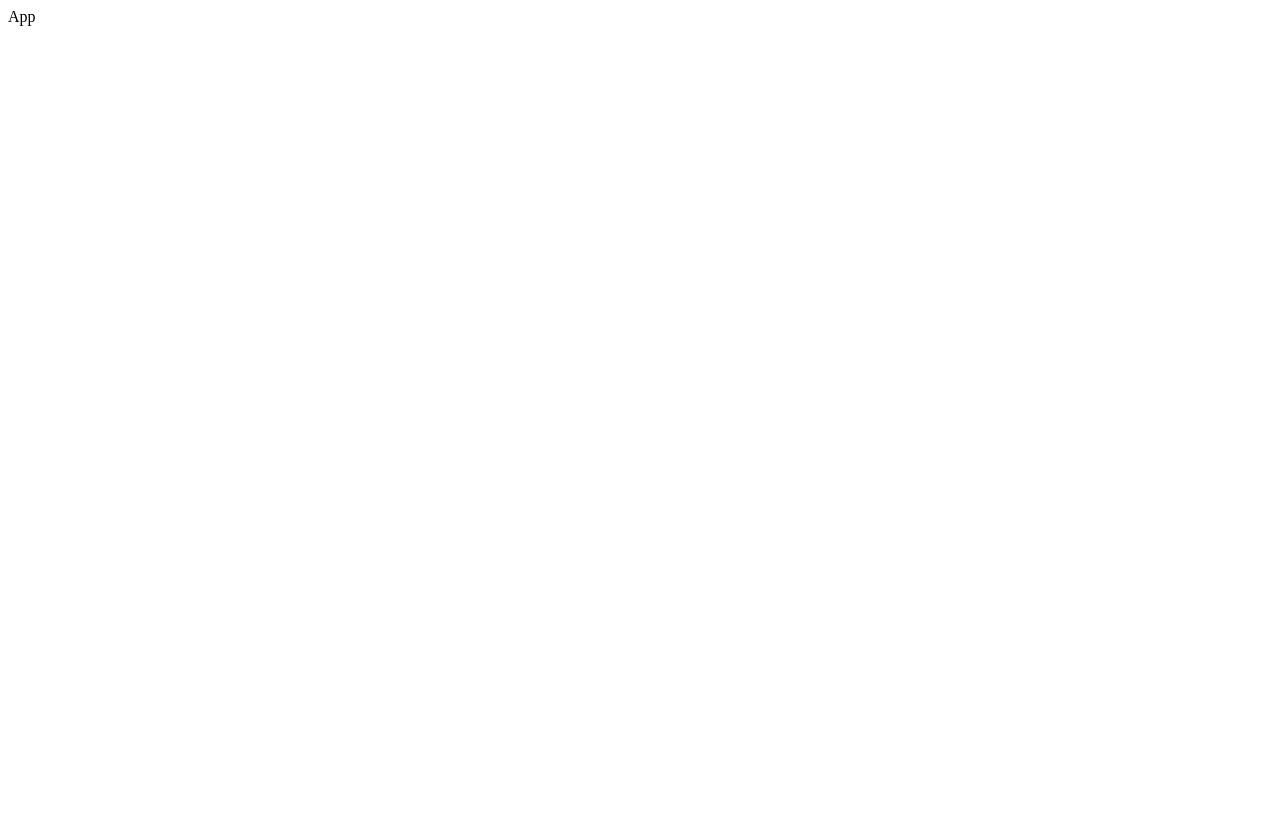
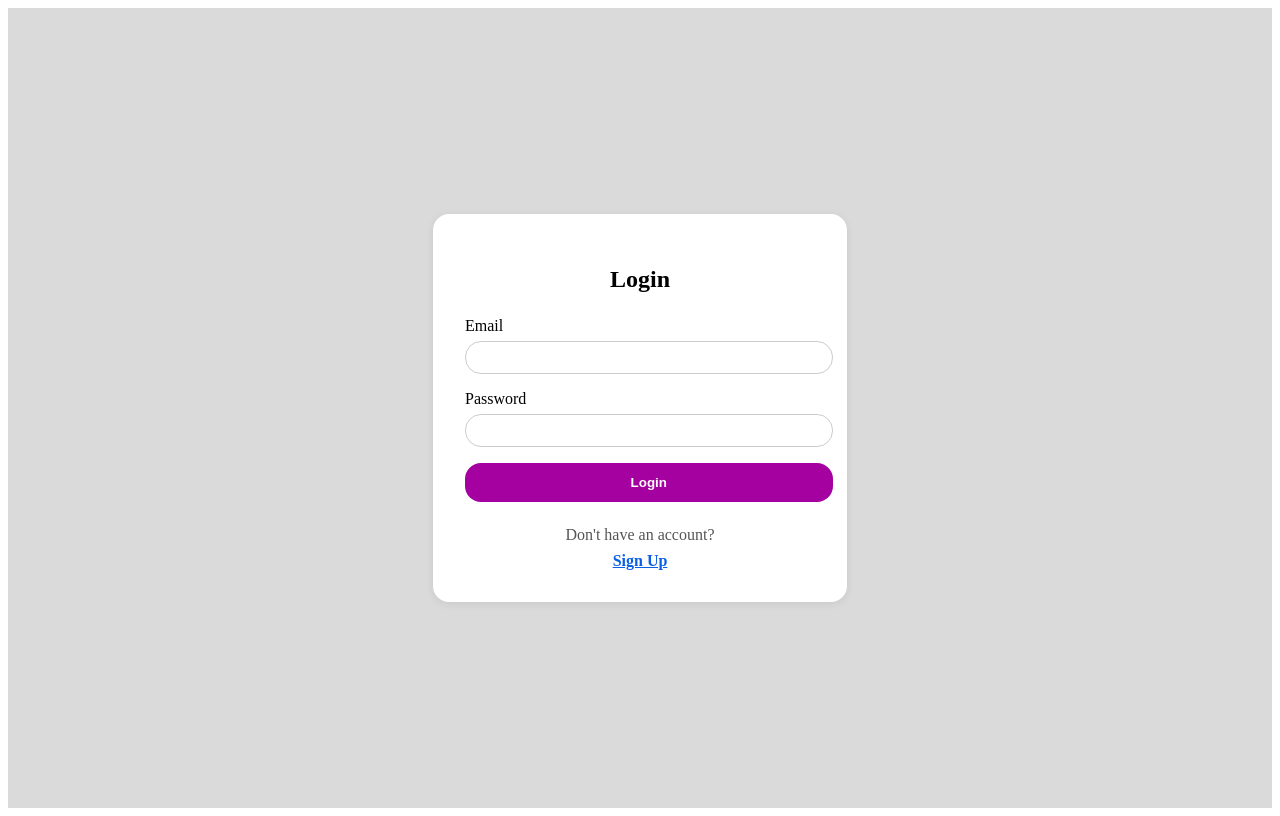
Before and after one commit to Akash-Hedaoo/saloonGo, a React (Vite) app in the folder front-end/: page / in a window 1280 px wide. Built offline with nearby package versions, Linux system fonts and the light colour scheme.

Commit message:
Implement login page with state management and dark mode support; update app structure to include user profile and search dashboard components

```diff
--- a/front-end/src/App.jsx
+++ b/front-end/src/App.jsx
@@ -1,8 +1,14 @@
 import React from 'react'
-
+import SearchDashboard from './pages/SearchDashboard'
+import UserProfile from './pages/UserProfile'
+import Login from './pages/Login'
 const App = () => {
   return (
-    <div>App</div>
+    <div>
+      <SearchDashboard />
+      <UserProfile />
+      <Login />
+    </div>
   )
 }
 
--- a/front-end/src/pages/Login.jsx
+++ b/front-end/src/pages/Login.jsx
@@ -1,7 +1,72 @@
-import React from 'react';
+import React, { useState, useEffect } from 'react';
+import './login.css';
 
 const Login = () => {
-  return <div>Login Page</div>;
+  const [isDark, setIsDark] = useState(false);
+
+  useEffect(() => {
+    const mq = window.matchMedia('(prefers-color-scheme: dark)');
+    setIsDark(mq.matches);
+    const handler = (e) => setIsDark(e.matches);
+    mq.addEventListener('change', handler);
+    return () => mq.removeEventListener('change', handler);
+  }, []);
+
+  const [email, setEmail] = useState('');
+  const [password, setPassword] = useState('');
+
+  const handleSubmit = (e) => {
+    e.preventDefault();
+    // Add login logic here
+    alert(`Email: ${email}\nPassword: ${password}`);
+  };
+
+  return (
+    <div className={`login-bg${isDark ? ' dark' : ''}`}>
+      <div className="login-container">
+        <h2 className="login-title">Login</h2>
+        <form onSubmit={handleSubmit}>
+          <div className="login-field">
+            <label className="login-label">Email</label>
+            <input
+              type="email"
+              value={email}
+              onChange={e => setEmail(e.target.value)}
+              required
+              className="login-input"
+            />
+          </div>
+          <div className="login-field">
+            <label className="login-label">Password</label>
+            <input
+              type="password"
+              value={password}
+              onChange={e => setPassword(e.target.value)}
+              required
+              className="login-input"
+            />
+          </div>
+          <button
+            type="submit"
+            className="login-btn"
+          >
+            Login
+          </button>
+        </form>
+        <div className="login-signup">
+          <span>Don't have an account?</span>
+          <br />
+          <a
+            href="#signup"
+            className="signup-link"
+          >
+            Sign Up
+          </a>
+        </div>
+      </div>
+    </div>
+  );
 };
 
+
 export default Login;
--- a/front-end/src/pages/SearchDashboard.jsx
+++ b/front-end/src/pages/SearchDashboard.jsx
@@ -1,7 +1,7 @@
 import React from 'react';
 
 const SearchDashboard = () => {
-  return <div>Search Dashboard Page</div>;
+  return <div></div>;
 };
 
 export default SearchDashboard;
--- a/front-end/src/pages/UserProfile.jsx
+++ b/front-end/src/pages/UserProfile.jsx
@@ -1,7 +1,11 @@
-import React from 'react';
+import React from 'react'
 
 const UserProfile = () => {
-  return <div>User Profile Page</div>;
-};
+  return (
+    <div>
 
-export default UserProfile;
+    </div>
+  )
+}
+
+export default UserProfile
--- /dev/null
+++ b/front-end/src/pages/login.css
@@ -0,0 +1,112 @@
+.login-bg {
+  min-height: 100vh;
+  background-color: #dadada;
+  display: flex;
+  align-items: center;
+  justify-content: center;
+}
+
+.login-container {
+  display: flex;
+  flex-direction: column;
+  background-color: #fff;
+  width: 350px;
+  padding: 2rem;
+  border-radius: 16px;
+  box-shadow: 0 2px 8px rgba(0,0,0,0.08);
+}
+
+.login-title {
+  text-align: center;
+  margin-bottom: 1.5rem;
+}
+
+.login-field {
+  margin-bottom: 1rem;
+}
+
+.login-label {
+  display: block;
+  margin-bottom: 6px;
+}
+
+.login-input {
+  width: 100%;
+  padding: 0.5rem;
+  border-radius: 16px;
+  border: 1px solid #ccc;
+}
+
+.login-btn {
+  width: 105%;
+  padding: 0.75rem;
+  background: #a500a0ff;
+  color: #fff;
+  border: none;
+  border-radius: 16px;
+  font-weight: bold;
+  cursor: pointer;
+}
+
+.login-signup {
+  margin-top: 1.5rem;
+  text-align: center;
+  color: #555;
+}
+
+.signup-link {
+  color: #0b5fe4ff;
+  text-decoration: underline;
+  font-weight: bold;
+  margin-top: 0.5rem;
+  display: inline-block;
+}
+
+.login-bg.dark {
+  background-color: #181818;
+}
+
+.login-container.dark {
+  background-color: #232323;
+  color: #eee;
+}
+
+.login-bg.dark .login-container {
+  background-color: #232323;
+  color: #eee;
+}
+
+.login-bg.dark .login-title,
+.login-bg.dark .login-label,
+.login-bg.dark .login-signup {
+  color: #eee;
+}
+
+.login-bg.dark .login-input {
+  background: #181818;
+  color: #eee;
+  border: 1px solid #444;
+}
+
+.login-bg.dark .login-btn {
+  background: #4a006e;
+}
+
+.login-bg.dark .signup-link {
+  color: #7abfff;
+}
+
+.dark-toggle {
+  background: none;
+  border: none;
+  color: #a500a0ff;
+  font-size: 1rem;
+  font-weight: bold;
+  cursor: pointer;
+  margin-bottom: 1rem;
+  align-self: flex-end;
+}
+
+.login-bg.dark .dark-toggle {
+  color: #eee;
+}
```
